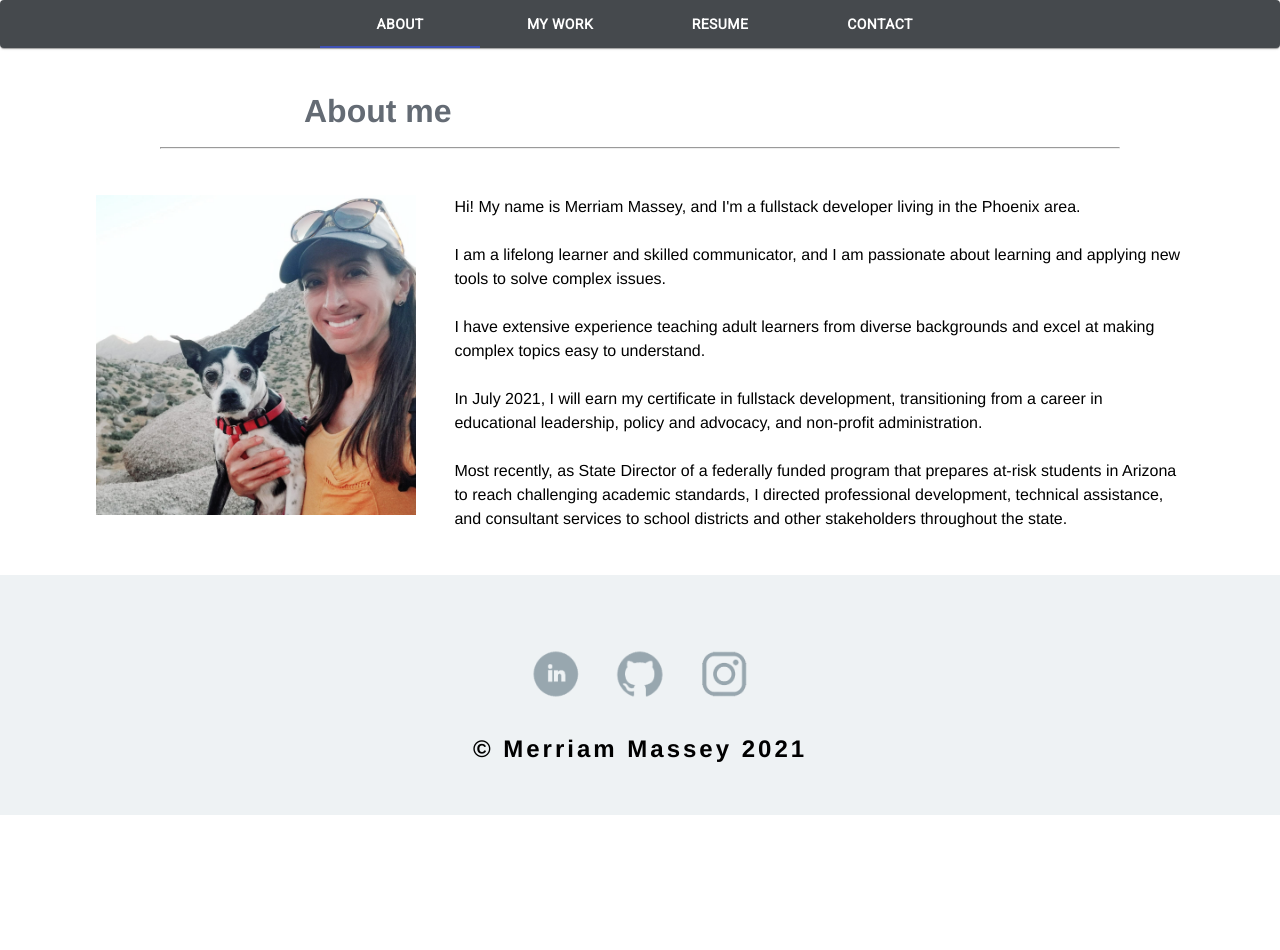
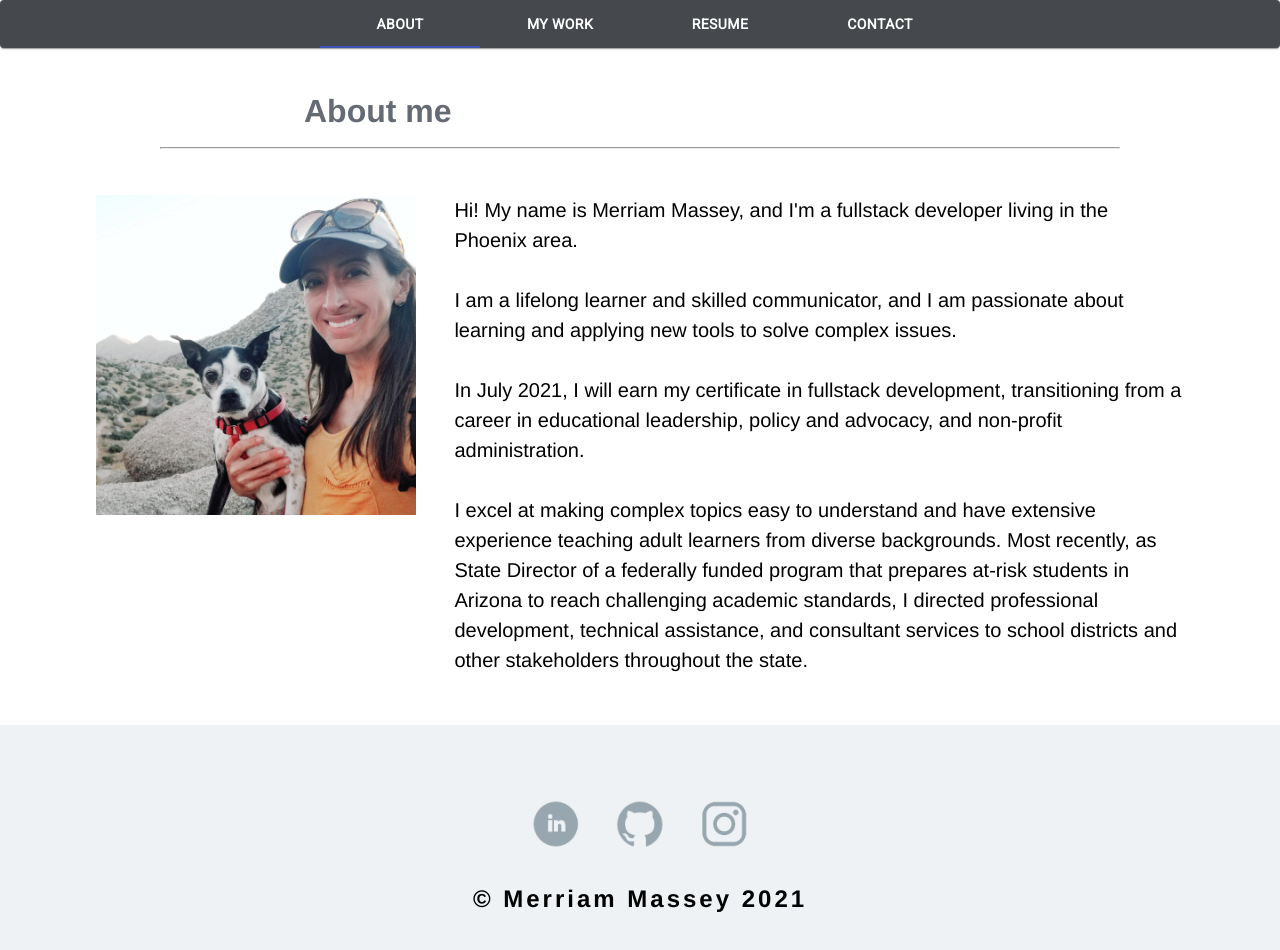
Before and after one commit to merriammassey/portfolio, a React (Create React App) app: page /#/about in a window 1280 px wide. Shown: the top 950 px of the page. Before the commit the page ends 815 px from the top, so only its background shows below. Built offline with nearby package versions, Linux system fonts and the light colour scheme.

Commit message:
about me

```diff
--- a/src/components/About/index.js
+++ b/src/components/About/index.js
@@ -16,7 +16,10 @@ function About() {
           <img src={image} id="headshot" alt=""></img>
         </div>
         <div id="bio">
-          <article className="MuiTypography-h6 !important">
+          <article
+            style={{ fontSize: "20px" }}
+            className="MuiTypography-h6 !important"
+          >
             Hi! My name is Merriam Massey, and I'm a fullstack developer living
             in the Phoenix area. <br />
             <br />
@@ -25,19 +28,17 @@ function About() {
             issues.
             <br />
             <br />
-            I have extensive experience teaching adult learners from diverse
-            backgrounds and excel at making complex topics easy to understand.
-            <br />
-            <br />
             In July 2021, I will earn my certificate in fullstack development,
             transitioning from a career in educational leadership, policy and
             advocacy, and non-profit administration. <br />
             <br />
-            Most recently, as State Director of a federally funded program that
-            prepares at-risk students in Arizona to reach challenging academic
-            standards, I directed professional development, technical
-            assistance, and consultant services to school districts and other
-            stakeholders throughout the state.
+            I excel at making complex topics easy to understand and have
+            extensive experience teaching adult learners from diverse
+            backgrounds. Most recently, as State Director of a federally funded
+            program that prepares at-risk students in Arizona to reach
+            challenging academic standards, I directed professional development,
+            technical assistance, and consultant services to school districts
+            and other stakeholders throughout the state.
             <br />
             <br />
           </article>
```
